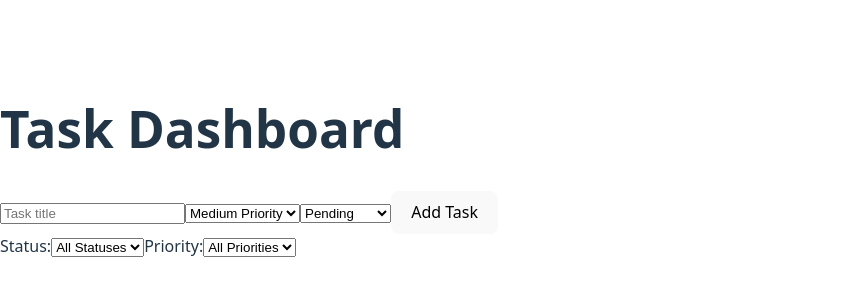
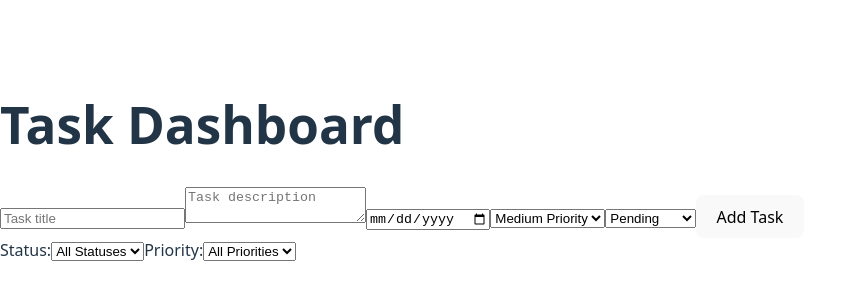
Before and after one commit to sporeci2000/SBA9-sporeci, a React (Vite) app: page / in a window 1280 px wide. Shown: the part 230-530 px from the top of the page, without its empty margins (0-846 px from the left). Built offline with nearby package versions, Linux system fonts and the light colour scheme.

Commit message:
TaskForm updates

```diff
--- a/src/components/TaskForm/TaskForm.tsx
+++ b/src/components/TaskForm/TaskForm.tsx
@@ -2,25 +2,40 @@ import React, { useState } from 'react';
 import type { TaskPriority, TaskStatus } from '../../types';
 
 interface TaskFormProps {
-  onAddTask: (task: { title: string; priority: TaskPriority; status: TaskStatus }) => void;
+    onAddTask: (task: {
+        title: string;
+        priority: TaskPriority;
+        status: TaskStatus;
+        description: string;
+        dueDate: string;
+    }) => void;
 }
 
 export const TaskForm: React.FC<TaskFormProps> = ({ onAddTask }) => {
     const [title, setTitle] = useState('');
     const [priority, setPriority] = useState<TaskPriority>('medium');
     const [status, setStatus] = useState<TaskStatus>('pending');
+    const [description, setDescription] = useState('');
+    const [dueDate, setDueDate] = useState('');
     const [error, setError] = useState('');
 
     const handleSubmit = (e: React.FormEvent) => {
         e.preventDefault();
+
         if (!title.trim()) {
             setError('Title is required');
             return;
         }
-    onAddTask({ title, priority, status });
+
+
+        onAddTask({ title, priority, status, description, dueDate });
+
+        // Clear form
         setTitle('');
         setPriority('medium');
         setStatus('pending');
+        setDescription('');
+        setDueDate('');
         setError('');
     };
 
@@ -31,6 +46,16 @@ export const TaskForm: React.FC<TaskFormProps> = ({ onAddTask }) => {
                 placeholder="Task title"
                 value={title}
                 onChange={(e) => setTitle(e.target.value)}
+            />
+            <textarea
+                placeholder="Task description"
+                value={description}
+                onChange={(e) => setDescription(e.target.value)}
+            />
+            <input
+                type="date"
+                value={dueDate}
+                onChange={(e) => setDueDate(e.target.value)}
             />
             <select value={priority} onChange={(e) => setPriority(e.target.value as TaskPriority)}>
                 <option value="low">Low Priority</option>
```
Lines whose indentation alone changed are shown as unchanged.
